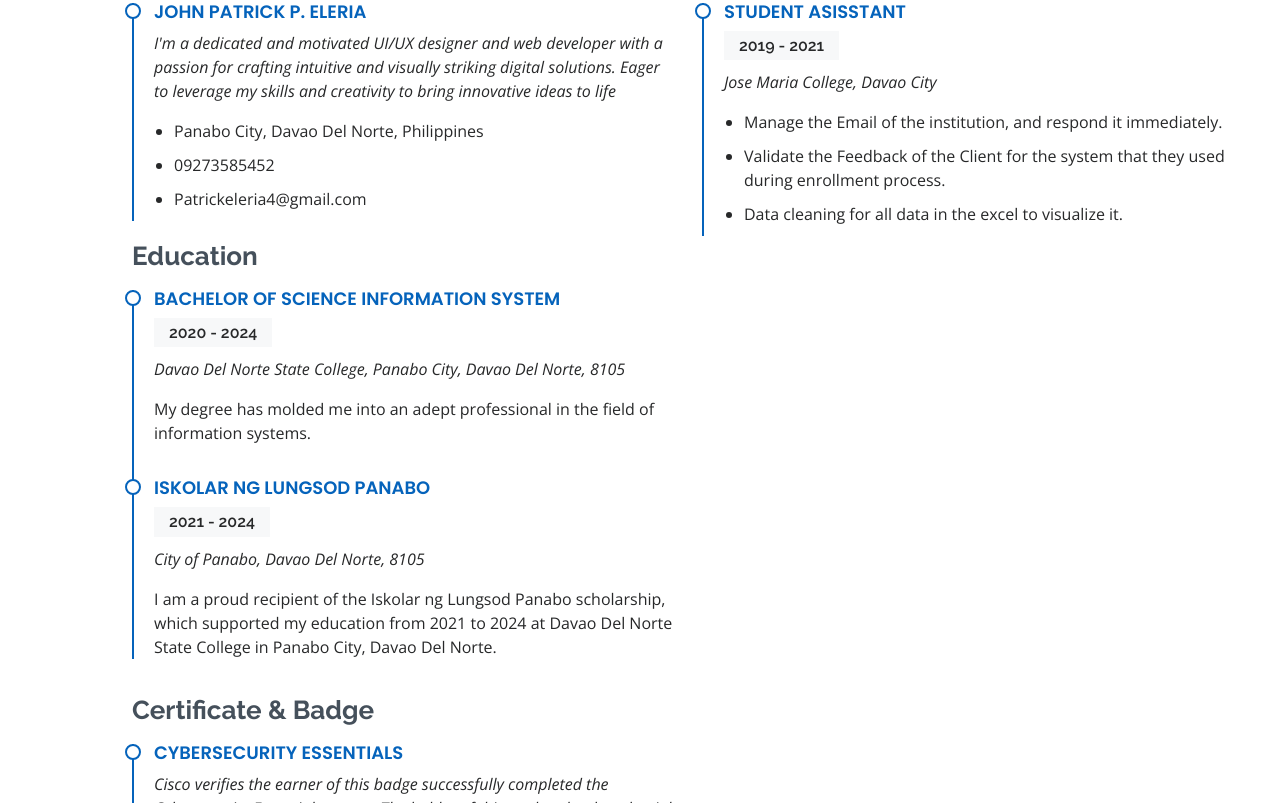
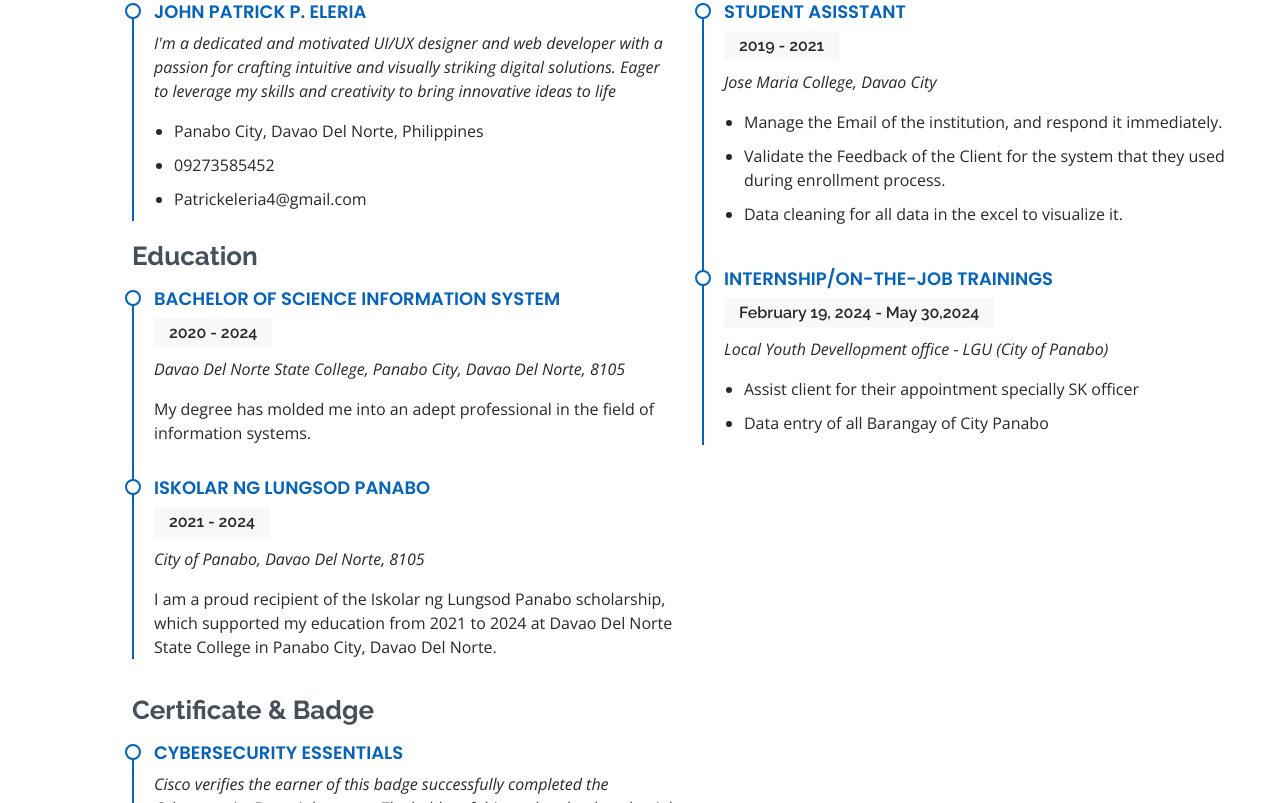
Before and after one commit to patrickeleria4/JohnPatrickEleria-Portfolio-, a plain HTML site: page index.html in a window 1280 px wide. Shown: the part 2639-3442 px from the top of the page. Drawn offline with nearby package versions, Linux system fonts and the light colour scheme.

Commit message:
addding resume item

```diff
--- a/index.html
+++ b/index.html
@@ -288,6 +288,19 @@
                 <li>Manage the Email of the institution, and respond it immediately.</li>
                 <li>Validate the Feedback of the Client for the system that they used during enrollment process.</li>
                 <li>Data cleaning for all data in the  excel to visualize it.</li>
+
+              </ul>
+            </div>
+
+
+            <div class="resume-item">
+              <h4>Internship/On-the-job Trainings</h4>
+              <h5>February 19, 2024 - May 30,2024</h5>
+              <p><em> Local Youth Devellopment office - LGU (City of Panabo)</em></p>
+              <ul>
+                <li>Assist client for their appointment specially SK officer</li>
+                <li>Data entry of all Barangay of City Panabo</li>
+
 
               </ul>
             </div>
```
